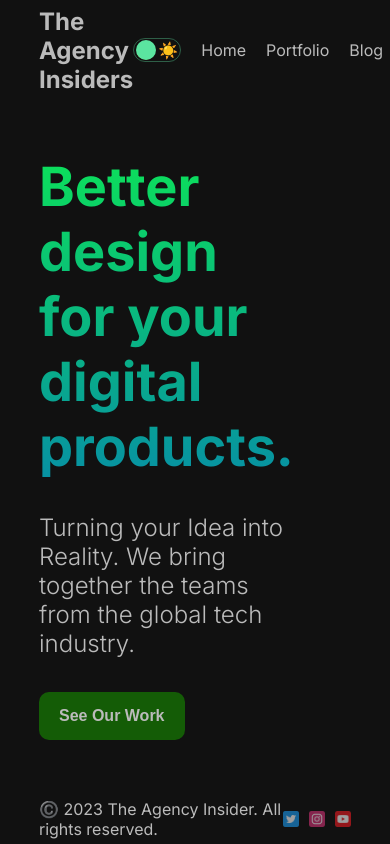
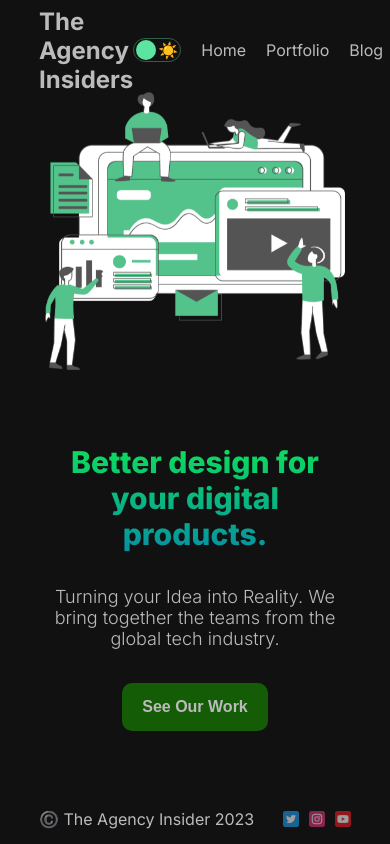
Before and after one commit to MohitSinghChauhan/Agency-Blog-Website, a Next.js app: page / in a window 390 px wide. Built offline with nearby package versions, Linux system fonts and the light colour scheme; no server answers.

Commit message:
feat: Made Homepage responsive

```diff
--- a/src/app/page.js
+++ b/src/app/page.js
@@ -14,7 +14,7 @@ export default function Home() {
           Turning your Idea into Reality. We bring together the teams from the
           global tech industry.
         </p>
-        <Button url='portfolio' text='See Our Work'/>
+        <center><Button url='portfolio' styles={styles.btn} text='See Our Work'/></center>
       </div>
       <div className={styles.item}>
         <Image src={Hero} alt='hero' className={styles.img} />
--- a/src/app/page.module.css
+++ b/src/app/page.module.css
@@ -10,6 +10,7 @@
   flex-direction: column;
   gap: 34px;
 }
+
 .img {
   width: 100%;
   height: 500px;
@@ -29,6 +30,7 @@
 .title {
   font-size: 54px;
   background: linear-gradient(to bottom, #0ce05a, #0791a3);
+  background-clip: text;
   -webkit-background-clip: text;
   -webkit-text-fill-color: transparent;
 }
@@ -37,3 +39,35 @@
   font-size: 24px;
   font-weight: 300;
 }
+
+/* media queries */
+
+@media screen and (max-width: 768px) {
+  .container {
+    flex-direction: column-reverse;
+    gap: 50px;
+    margin-top: -70px;
+  }
+  /* want image on top */
+  .img {
+    height: 300px;
+  }
+  .title {
+    font-size: 30px;
+    font-weight: 800;
+    text-align: center;
+  }
+  .desc {
+    font-size: 18px;
+    text-align: center;
+  }
+
+  .item{
+    justify-content: center;
+  }
+
+  .btn{
+    width: 100%;
+    text-align: center;
+  }
+}
--- a/src/components/footer/Footer.jsx
+++ b/src/components/footer/Footer.jsx
@@ -5,7 +5,7 @@ import styles from './footer.module.css';
 function Footer() {
   return (
     <div className={styles.container}>
-      <div>©️ 2023 The Agency Insider. All rights reserved.</div>
+      <div>©️ The Agency Insider 2023</div>
       <div className={styles.socialContainer}>
         <Image src='/twitter-icon.png' width={16} height={16} className={styles.icon} alt='twitter-handle of admin'/>
         <Image src='/insta-icon.png' width={16} height={16} className={styles.icon} alt='insta-handle of admin'/>
```
